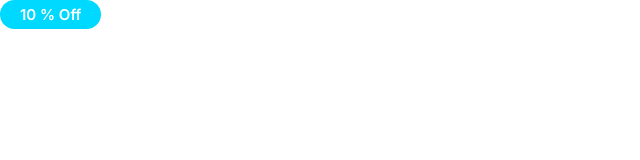
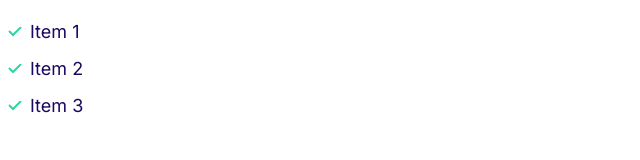
Before and after one commit to robbgio/moshify, a plain HTML site: page Moshify/index.html in a window 1280 px wide. Shown: the whole page, without its empty margins (0-640 px from the left). Drawn offline with Linux system fonts and the light colour scheme.

Commit message:
Define list styles

```diff
--- a/Moshify/CSS/styles.css
+++ b/Moshify/CSS/styles.css
@@ -115,3 +115,31 @@ a {
     font-size: 1.2rem;
   }
 }
+/* Lists */
+
+.list {
+  list-style: none;
+  padding-left: 0;
+  color: var(--color-headings);
+}
+
+.list--inline .list__item {
+  display: inline-block;
+  margin-right: 2rem;
+}
+
+.list--tick {
+  list-style-image: url(../Images/tick.svg);
+  padding-left: 3rem;
+}
+
+.list--tick .list__item {
+  padding-left: 0.5rem;
+  margin-bottom: 1rem;
+}
+
+@media screen and (min-width: 1024px) {
+  .list--tick .list__item {
+    padding-left: 0;
+  }
+}
--- a/Moshify/index.html
+++ b/Moshify/index.html
@@ -15,6 +15,10 @@
     <link rel="stylesheet" href="css/styles.css" />
   </head>
   <body>
-    <span class="badge badge--secondary">10 % Off</span>
+    <ul class="list list--tick">
+      <li class="list__item">Item 1</li>
+      <li class="list__item">Item 2</li>
+      <li class="list__item">Item 3</li>
+    </ul>
   </body>
 </html>
```
Also changed, not shown: Moshify/Components/lists.html (added, +5 -0 lines), Moshify/Images/tick.svg (added).
